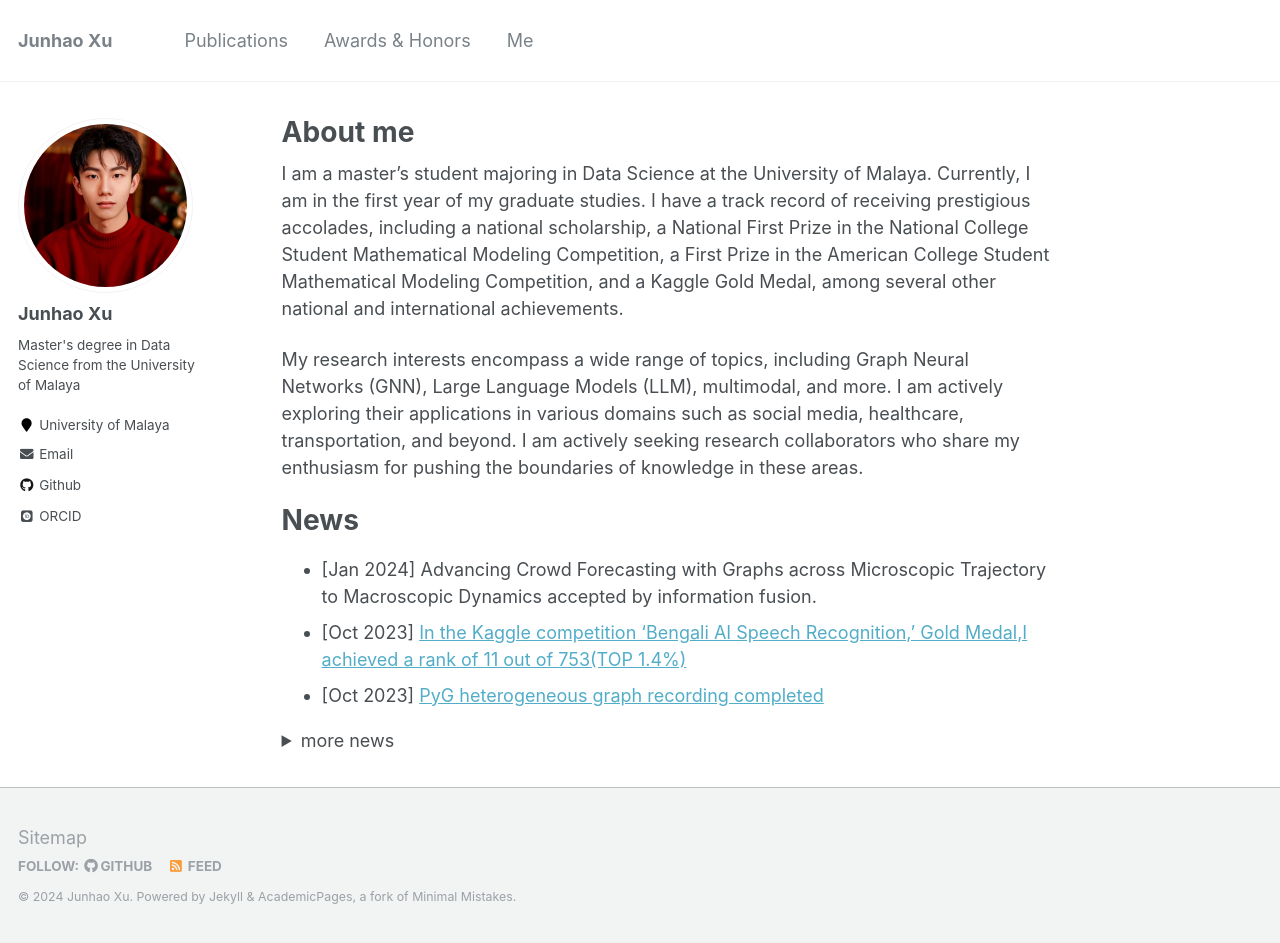
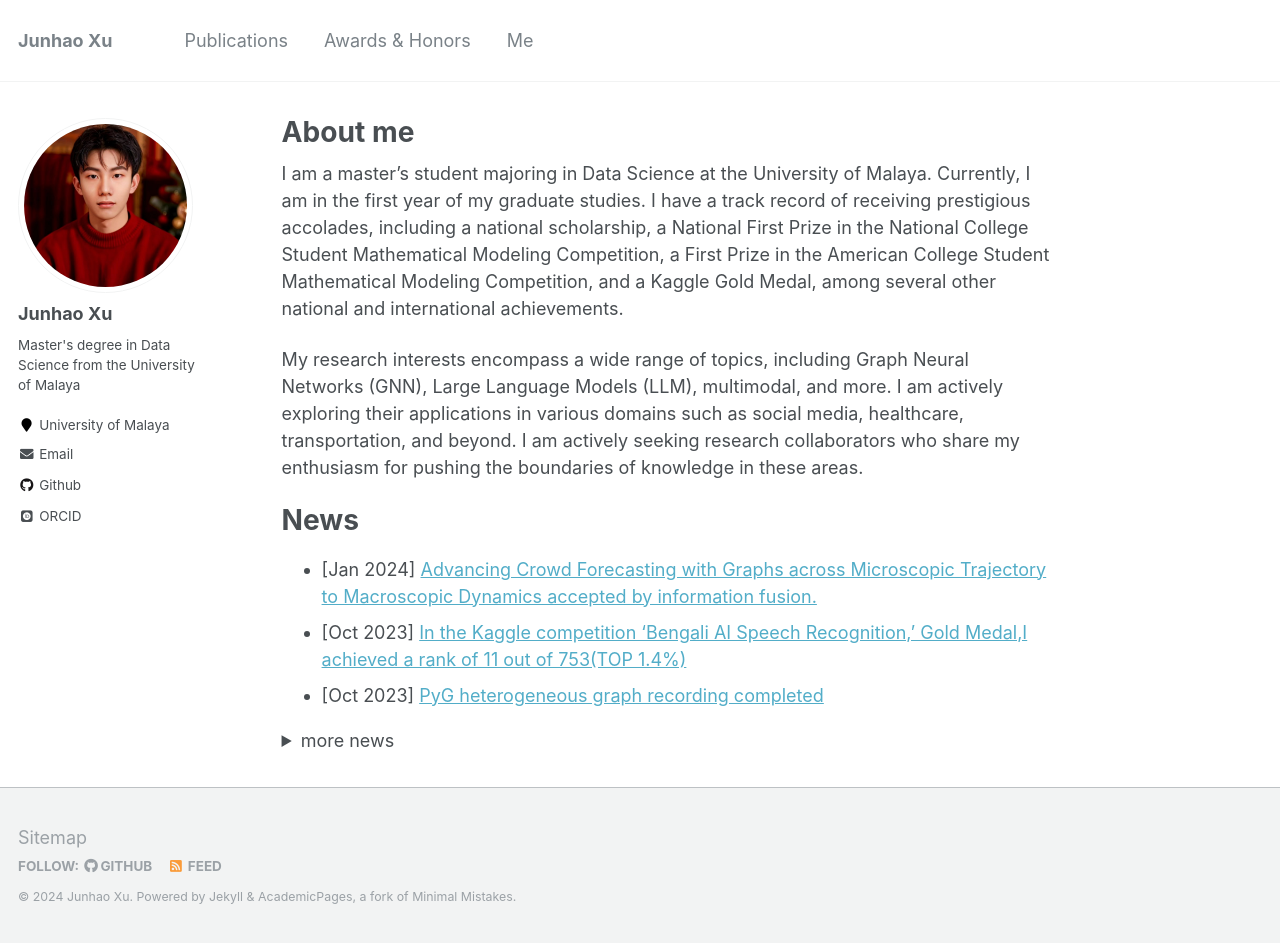
Before and after one commit to Junhao6666/Junhao6666.github.io, a Jekyll site: the page built from _pages/about.md, in a window 1280 px wide and 943 px high. Built offline with Jekyll 4.4.1, drawn with Linux system fonts in a browser that asks for light colours; some web fonts are replaced; part of the change alters nothing that is shown.

```diff
--- a/_pages/about.md
+++ b/_pages/about.md
@@ -14,7 +14,7 @@ My research interests encompass a wide range of topics, including Graph Neural N
 
 News
 ======
-* [Jan 2024] Advancing Crowd Forecasting with Graphs across Microscopic Trajectory to Macroscopic Dynamics accepted by information fusion.
+* [Jan 2024] [Advancing Crowd Forecasting with Graphs across Microscopic Trajectory to Macroscopic Dynamics accepted by information fusion.](https://www.sciencedirect.com/science/article/pii/S1566253524000538)
 * [Oct 2023] [In the Kaggle competition 'Bengali AI Speech Recognition,' Gold Medal,I achieved a rank of 11 out of 753(TOP 1.4%)](https://www.kaggle.com/competitions/bengaliai-speech)
 * [Oct 2023] [PyG heterogeneous graph recording completed](https://www.bilibili.com/video/BV1vz4y1j7eC/?spm_id_from=333.999.0.0&vd_source=4d252ee3a2cef99640bf78da96185b64)
 
```
